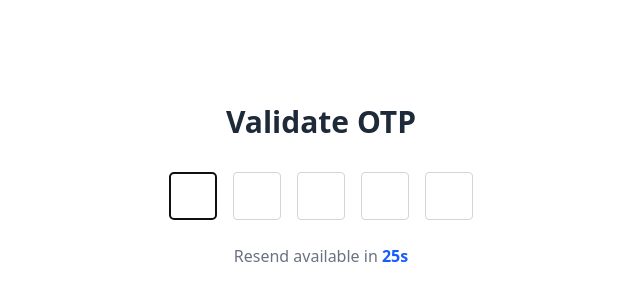
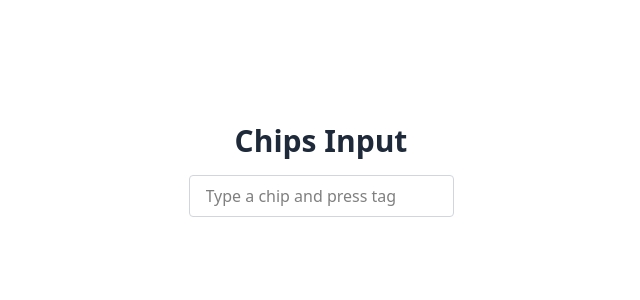
Before and after one commit to Asionsolver/react-interview, a React (Vite) app: page / in a window 1280 px wide. Shown: the part 214-514 px from the top of the page, without its empty margins (319-959 px from the left). Built offline with nearby package versions, Linux system fonts and the light colour scheme.

Commit message:
solve chips or tag problem in frontend interview question

```diff
--- a/src/App.jsx
+++ b/src/App.jsx
@@ -2,6 +2,7 @@ import Accordion from "./components/accordion";
 import AutoSearchBar from "./components/autocomplete-searchbar/auto-searchbar";
 import ProblemOne from "./components/bento-grid/problem-one";
 import ProblemTwo from "./components/bento-grid/problem-two";
+import ChipsInput from "./components/chips-input/chips-input";
 import FileExplorer from "./components/file-explorer/file-explorer";
 import Otp from "./components/otp/otp";
 import Pagination from "./components/pagination/pagination";
@@ -22,7 +23,8 @@ function App() {
       {/* <ProgressBar /> */}
       {/* <FileExplorer /> */}
       {/* <Theme /> */}
-      <Otp />
+      {/* <Otp /> */}
+      <ChipsInput />
     </>
   );
 }
--- /dev/null
+++ b/src/components/chips-input/chips-input.jsx
@@ -0,0 +1,102 @@
+import { useState } from "react";
+import { allChipSuggestions } from "../../data/chipSuggestions";
+import { MdDelete } from "react-icons/md";
+const ChipsInput = () => {
+  const [chips, setChips] = useState([]);
+  const [inputValue, setInputValue] = useState("");
+
+  const handleValueChange = (e) => {
+    setInputValue(e.target.value);
+  };
+
+  const handleKeyDown = (e) => {
+    if (e.key === "Enter" && inputValue.trim() !== "") {
+      if (!chips.includes(inputValue.trim())) {
+        setChips([...chips, inputValue.trim()]);
+        setInputValue("");
+      }
+    } else if (e.key === "Backspace" && inputValue === "") {
+      setChips(chips.slice(0, -1));
+    }
+  };
+
+  const removeChip = (index) => {
+    setChips(chips.filter((_, i) => i !== index));
+  };
+
+  const filteredSuggestions = allChipSuggestions.filter(
+    (suggestion) =>
+      suggestion.toLowerCase().includes(inputValue.toLowerCase()) &&
+      !chips.includes(suggestion)
+  );
+
+  const handleSuggestionClick = (suggestion) => {
+    setChips([...chips, suggestion]);
+    setInputValue("");
+  };
+
+  const clearAll = () => {
+    setChips([]);
+  };
+  return (
+    <div className="flex flex-col items-center justify-center min-h-screen">
+      <h2 className="text-3xl font-bold text-gray-800  mb-4">Chips Input</h2>
+      {/* Clear All button */}
+
+      <div className="flex flex-col gap-2">
+        <div className="flex items-center gap-4">
+          <input
+            type="text"
+            placeholder="Type a chip and press tag"
+            className="border border-gray-300 rounded px-4 py-2"
+            value={inputValue}
+            onChange={handleValueChange}
+            onKeyDown={handleKeyDown}
+          />
+
+          {chips.length > 0 && (
+            <button
+              onClick={clearAll}
+              className="px-2 py-2 rounded bg-red-400 text-white text-sm  hover:bg-red-600 transition-all"
+            >
+              <MdDelete className="inline mb-0.5" size={20} />
+            </button>
+          )}
+        </div>
+
+        {inputValue.trim() !== "" && filteredSuggestions.length > 0 && (
+          <div className="border border-gray-300 rounded mt-2 bg-white shadow w-auto max-h-auto">
+            {filteredSuggestions.map((suggestion, index) => (
+              <div
+                key={index}
+                onClick={() => handleSuggestionClick(suggestion)}
+                className="px-4 py-2 hover:bg-blue-100 cursor-pointer"
+              >
+                {suggestion}
+              </div>
+            ))}
+          </div>
+        )}
+      </div>
+
+      <div className="mt-4 text-gray-600 flex flex-wrap  max-w-2xl p-2 rounded gap-2">
+        {chips.map((chip, index) => (
+          <span
+            key={index}
+            className="bg-gray-200 rounded-full pl-3.5 pr-1.5 py-1 text-sm font-semibold text-gray-700 mr-2"
+          >
+            {chip}
+            <button
+              className="ml-2 text-gray-500  hover:text-white hover:bg-red-300 px-1.5 rounded-full cursor-pointer"
+              onClick={() => removeChip(index)}
+            >
+              &times;
+            </button>
+          </span>
+        ))}
+      </div>
+    </div>
+  );
+};
+
+export default ChipsInput;
--- /dev/null
+++ b/src/data/chipSuggestions.js
@@ -0,0 +1,136 @@
+export const allChipSuggestions = [
+  "React",
+  "Next.js",
+  "Tailwind",
+  "Node.js",
+  "Express",
+  "MongoDB",
+  "TypeScript",
+  "Redux",
+  "Firebase",
+  "GraphQL",
+  "Vue.js",
+  "Angular",
+  "Svelte",
+  "jQuery",
+  "PHP",
+  "Laravel",
+  "Python",
+  "Django",
+  "Flask",
+  "Ruby",
+  "Rails",
+  "Java",
+  "Spring",
+  "C#",
+  ".NET",
+  "ASP.NET",
+  "Go",
+  "Rust",
+  "Swift",
+  "Kotlin",
+  "AWS",
+  "Azure",
+  "GCP",
+  "Docker",
+  "Kubernetes",
+  "PostgreSQL",
+  "MySQL",
+  "SQLite",
+  "Redis",
+  "Elasticsearch",
+  "REST API",
+  "WebSocket",
+  "OAuth",
+  "JWT",
+  "HTML5",
+  "CSS3",
+  "Sass",
+  "Less",
+  "Bootstrap",
+  "Material-UI",
+  "Chakra UI",
+  "Styled Components",
+  "Webpack",
+  "Babel",
+  "ESLint",
+  "Jest",
+  "Cypress",
+  "Git",
+  "GitHub",
+  "GitLab",
+  "Bitbucket",
+  "CI/CD",
+  "Jenkins",
+  "Travis CI",
+  "Circle CI",
+  "Heroku",
+  "Netlify",
+  "Vercel",
+  "Digital Ocean",
+  "Linux",
+  "Ubuntu",
+  "Debian",
+  "CentOS",
+  "Nginx",
+  "Apache",
+  "WebRTC",
+  "Socket.io",
+  "RabbitMQ",
+  "Kafka",
+  "Redux Saga",
+  "Redux Thunk",
+  "MobX",
+  "Zustand",
+  "React Query",
+  "SWR",
+  "React Router",
+  "Next Auth",
+  "Prisma",
+  "Sequelize",
+  "Mongoose",
+  "TypeORM",
+  "Webpack",
+  "Rollup",
+  "Vite",
+  "PWA",
+  "Service Workers",
+  "Web Workers",
+  "WebAssembly",
+  "Three.js",
+  "D3.js",
+  "Chart.js",
+  "React Native",
+  "Flutter",
+  "Ionic",
+  "Electron",
+  "Unity",
+  "WordPress",
+  "Drupal",
+  "Joomla",
+  "Magento",
+  "Shopify",
+  "WooCommerce",
+  "Stripe",
+  "PayPal",
+  "Blockchain",
+  "Solidity",
+  "Web3.js",
+  "IPFS",
+  "TensorFlow",
+  "PyTorch",
+  "Machine Learning",
+  "Data Science",
+  "Big Data",
+  "Hadoop",
+  "Spark",
+  "Tableau",
+  "Power BI",
+  "SEO",
+  "Google Analytics",
+  "Contentful",
+  "Sanity",
+  "Strapi",
+  "Headless CMS",
+  "Data",
+];
```
Also changed, not shown: src/components/nested-checkboxes/nested-checkboxes.jsx (added), 1 other file (tests, documents, lock files or other folders).
